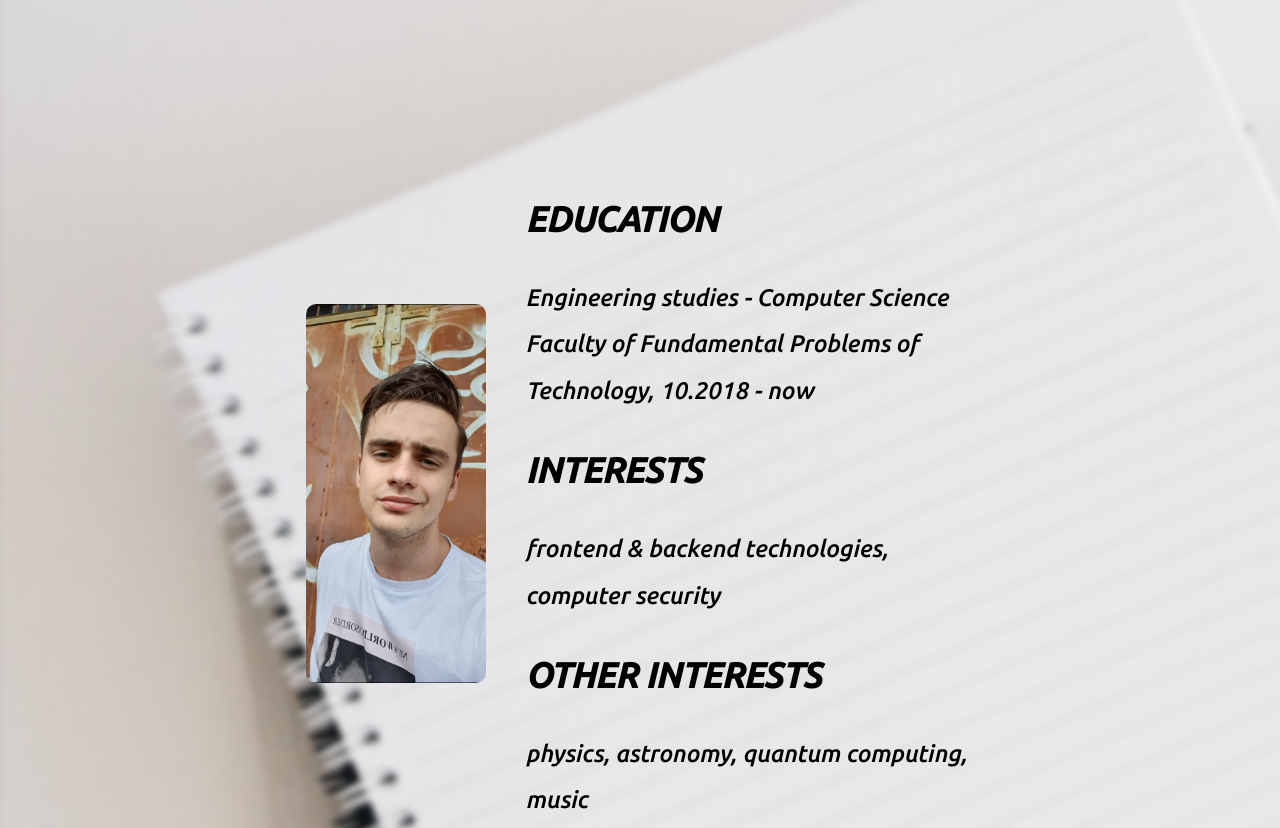
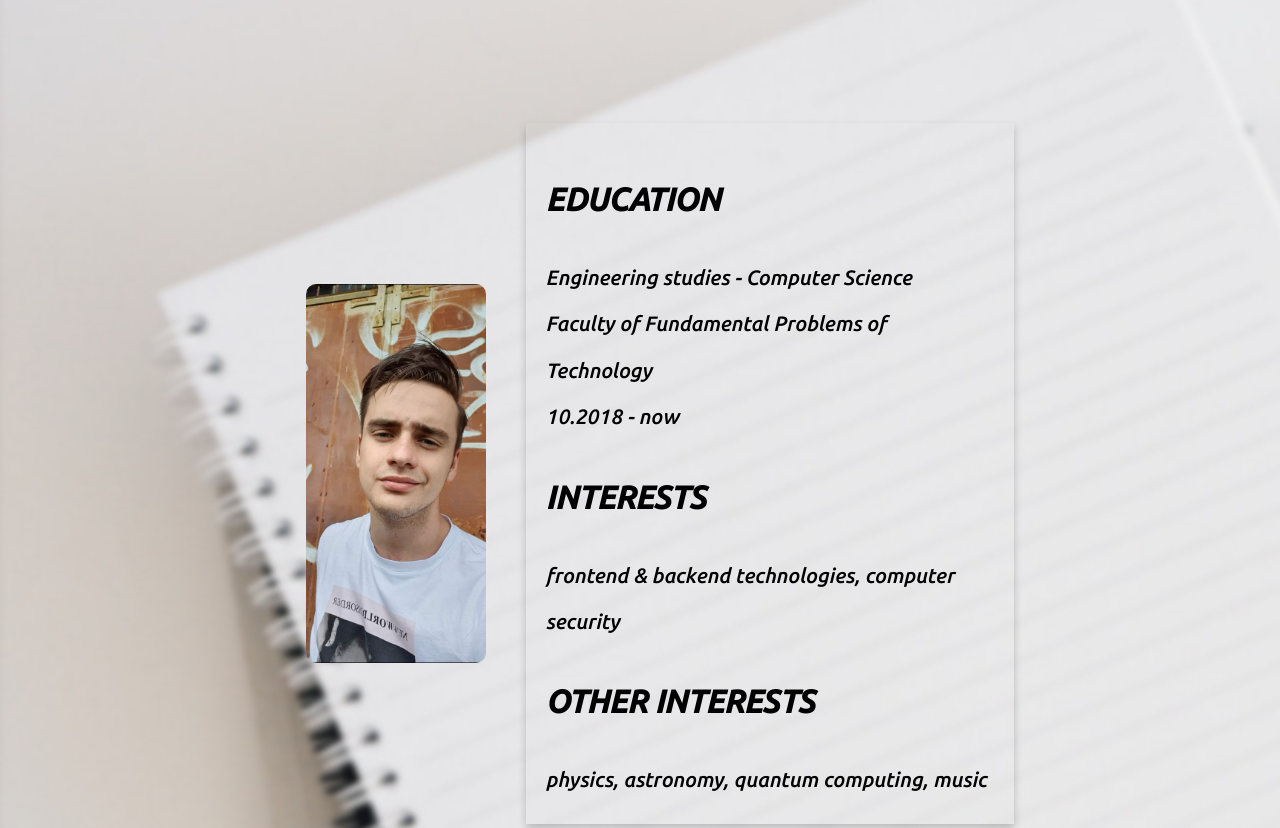
Before and after one commit to wroblewskiwojciech161/portfolio-www-technologies, a plain HTML site: page index.html in a window 1280 px wide. Shown: the part 820-1648 px from the top of the page. Drawn offline with nearby package versions, Linux system fonts and the light colour scheme.

Commit message:
updated page

```diff
--- a/index.html
+++ b/index.html
@@ -70,8 +70,8 @@
               <p  >
                 Engineering studies - Computer Science
                 </p>
-                <p>Faculty of Fundamental Problems of Technology, 10.2018 - now
-              </p>
+                <p>Faculty of Fundamental Problems of Technology</p>
+                <p>10.2018 - now</p>
               <h1>INTERESTS</h1>
               <p  >
                  frontend & backend technologies, computer security
--- a/styles/style.css
+++ b/styles/style.css
@@ -100,9 +100,9 @@
 
         width: 100%;
         position: fixed;
-        height: 100px;
+        height: auto;
         background: black;
-        padding: 0 20px;
+        padding: 0 20px 20px;
         color: black;
       }
 
@@ -296,6 +296,15 @@
   }
 
 
+      #page2 .about-wrapper .information-container{
+        box-shadow: 0 4px 8px 0 rgba(0, 0, 0, 0.2);
+        width: 100%;
+        padding:20px 20px 20px 20px;
+        display: flex;
+        flex-direction: column;
+        text-decoration: none;
+
+      }
 
 
 
@@ -315,8 +324,9 @@
       }
 
       #page2 .about-wrapper .information-container{
+        box-shadow: 0 4px 8px 0 rgba(0, 0, 0, 0.2);
         width: 50%;
-        padding: 5vh 5vh 5vh 0;
+        padding:20px 20px 20px 20px;
         display: flex;
         flex-direction: column;
         text-decoration: none;
@@ -355,10 +365,12 @@
 
   #page3 .projects .project-info,
   #page-projects .projects .project-info{
+    box-shadow: 0 4px 8px 0 rgba(0, 0, 0, 0.2);
     width: 70%;
     height: auto;
     margin-bottom: 5vh;
     display: flex;
+     padding:20px 20px 20px 20px;
     flex-direction: column;
 
   }
@@ -369,6 +381,7 @@
     #page-projects .projects .project-info
     {
       width: 50%;
+      box-shadow: 0 4px 8px 0 rgba(0, 0, 0, 0.2);
       height: auto;
       margin-bottom: 5vh;
       display: flex;
@@ -411,7 +424,7 @@
     #page-projects .projects .project-info h2,
     #page-projects .projects  h2 {
 
-      font-size: 2.2rem;
+      font-size: 2rem;
       line-height: 3rem;
       margin: 2rem 0 2rem 0;
       color: black;
@@ -422,7 +435,7 @@
     #page2 .about-wrapper .information-container p,
     #page-projects .projects .project-info p{
 
-      font-size: 1.5rem;
+      font-size: 1.3rem;
       line-height: 2.9rem;
 
 
```
Also changed, not shown: projects.html (+5 -5 lines).
